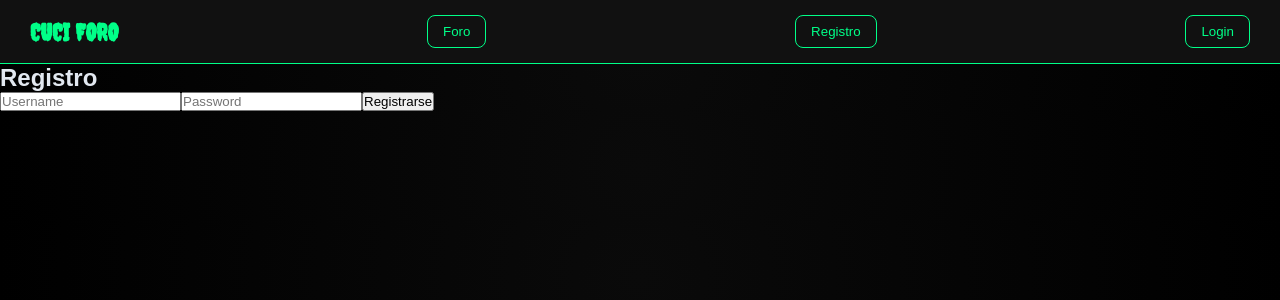
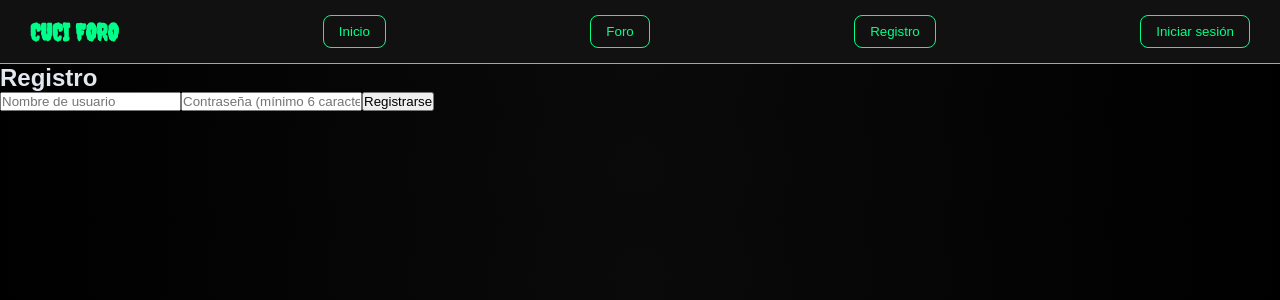
Before and after one commit to VictorioG24/CUCI-CODEBUSTERS, a React (Vite) app in the folder client/: page / in a window 1280 px wide. Both pictures are taken after a click on the button "Registro". Shown: the top 300 px of the page. Built offline with nearby package versions, Linux system fonts and the light colour scheme.

Commit message:
Actualizar inicio de sesión y navegación

```diff
--- a/client/src/App.jsx
+++ b/client/src/App.jsx
@@ -1,7 +1,7 @@
+
 import React, { useState } from "react";
 
 import Navbar from "./dlc/navbar";
-
 import Home from "./pages/home";
 import Login from "./pages/login";
 import Register from "./pages/register";
@@ -9,15 +9,27 @@ import Foro from "./pages/foro";
 import CreatePost from "./pages/createpost";
 
 export default function App() {
-
   const [page, setPage] = useState("home");
 
-  const [user, setUser] = useState(null);
+  const [user, setUser] = useState(() => {
+    const token = localStorage.getItem("token");
+    const username = localStorage.getItem("username");
+    const role = localStorage.getItem("role");
+
+    if (token && username) {
+      return { username, role };
+    }
+
+    return null;
+  });
 
   return (
     <div>
-
-      <Navbar setPage={setPage} />
+      <Navbar
+        setPage={setPage}
+        user={user}
+        setUser={setUser}
+      />
 
       {page === "home" && (
         <Home setPage={setPage} />
@@ -31,7 +43,7 @@ export default function App() {
       )}
 
       {page === "register" && (
-        <Register />
+        <Register setPage={setPage} />
       )}
 
       {page === "foro" && (
@@ -39,12 +51,8 @@ export default function App() {
       )}
 
       {page === "create" && (
-        <CreatePost
-          setPage={setPage}
-          user={user}
-        />
+        <CreatePost setPage={setPage} />
       )}
-
     </div>
   );
 }
--- a/client/src/dlc/navbar.jsx
+++ b/client/src/dlc/navbar.jsx
@@ -1,12 +1,56 @@
-export default function Navbar({ setPage }) {
+
+export default function Navbar({ setPage, user, setUser }) {
+  const cerrarSesion = () => {
+    localStorage.removeItem("token");
+    localStorage.removeItem("username");
+    localStorage.removeItem("role");
+
+    setUser(null);
+    setPage("home");
+  };
+
   return (
     <nav>
-      <h2 onClick={() => setPage("home")}>CUCI FORO</h2>
+      <h2
+        onClick={() => setPage("home")}
+        style={{ cursor: "pointer" }}
+      >
+        CUCI FORO
+      </h2>
 
+      <button onClick={() => setPage("home")}>
+        Inicio
+      </button>
 
-      <button onClick={() => setPage("foro")}>Foro</button>
-      <button onClick={() => setPage("register")}>Registro</button>
-      <button onClick={() => setPage("login")}>Login</button>
+      <button onClick={() => setPage("foro")}>
+        Foro
+      </button>
+
+      {user ? (
+        <>
+          <span>
+            Hola, {user.username}
+          </span>
+
+          <button onClick={() => setPage("create")}>
+            Crear publicación
+          </button>
+
+          <button onClick={cerrarSesion}>
+            Cerrar sesión
+          </button>
+        </>
+      ) : (
+        <>
+          <button onClick={() => setPage("register")}>
+            Registro
+          </button>
+
+          <button onClick={() => setPage("login")}>
+            Iniciar sesión
+          </button>
+        </>
+      )}
     </nav>
   );
 }
--- a/client/src/dlc/postcard.jsx
+++ b/client/src/dlc/postcard.jsx
@@ -1,23 +1,21 @@
+
 import { useState } from "react";
 
 export default function PostCard({ post }) {
+  const [showComments, setShowComments] = useState(false);
+  const [content, setContent] = useState("");
+  const [code, setCode] = useState("");
+  const [language, setLanguage] = useState("javascript");
+  const [comments, setComments] = useState(post.comments || []);
+  const [sending, setSending] = useState(false);
 
-  const [showComments, setShowComments] =
-    useState(false);
-
-  const [content, setContent] =
-    useState("");
-
-  const [code, setCode] =
-    useState("");
-
-  const [language, setLanguage] =
-    useState("javascript");
-
-  const [comments, setComments] =
-    useState(post.comments || []);
+  const token = localStorage.getItem("token");
 
   const sendComment = async () => {
+    if (!token) {
+      alert("Debes iniciar sesión para responder.");
+      return;
+    }
 
     if (!content.trim() && !code.trim()) {
       alert("Escribe un comentario o agrega código");
@@ -25,21 +23,20 @@ export default function PostCard({ post }) {
     }
 
     try {
+      setSending(true);
 
       const res = await fetch(
         `https://codebusters-api.onrender.com/posts/${post._id}/comments`,
         {
           method: "POST",
-
           headers: {
-            "Content-Type": "application/json"
+            "Content-Type": "application/json",
+            Authorization: `Bearer ${token}`
           },
-
           body: JSON.stringify({
             content,
             code,
-            language,
-            user: "Anónimo"
+            language
           })
         }
       );
@@ -47,34 +44,30 @@ export default function PostCard({ post }) {
       const updatedPost = await res.json();
 
       if (!res.ok) {
-        alert(
-          updatedPost.error ||
-          "Error al comentar"
-        );
+        alert(updatedPost.error || "Error al comentar");
+
+        if (res.status === 401) {
+          localStorage.removeItem("token");
+        }
+
         return;
       }
 
-      setComments(updatedPost.comments);
-
+      setComments(updatedPost.comments || []);
       setContent("");
       setCode("");
-
+      setLanguage("javascript");
     } catch (error) {
-
-      console.log(error);
-
+      console.error(error);
       alert("Error de conexión");
-
+    } finally {
+      setSending(false);
     }
   };
 
   return (
-
     <div className="card">
-
-      <h3>
-        {post.title}
-      </h3>
+      <h3>{post.title}</h3>
 
       <p className="post-user">
         👤 {post.user || "Anónimo"}
@@ -88,178 +81,112 @@ export default function PostCard({ post }) {
 
       {post.code && (
         <div className="code-container">
-
           <div className="code-header">
-
-            <span>
-              {post.language || "javascript"}
-            </span>
+            <span>{post.language || "javascript"}</span>
 
             <button
               onClick={() =>
-                navigator.clipboard.writeText(
-                  post.code
-                )
+                navigator.clipboard.writeText(post.code)
               }
             >
               Copiar
             </button>
-
           </div>
 
           <pre>
-            <code>
-              {post.code}
-            </code>
+            <code>{post.code}</code>
           </pre>
-
         </div>
       )}
 
       <div className="post-actions">
-
-        <button
-          onClick={() =>
-            setShowComments(!showComments)
-          }
-        >
+        <button onClick={() => setShowComments(!showComments)}>
           {comments.length} respuestas
         </button>
-
       </div>
 
       {showComments && (
-
         <div className="comments-section">
-
-          <h4>
-            Respuestas
-          </h4>
+          <h4>Respuestas</h4>
 
           {comments.map((comment, index) => (
-
             <div
               className="comment"
               key={comment._id || index}
             >
-
               <strong>
                 👤 {comment.user || "Anónimo"}
               </strong>
 
-              {comment.content && (
-                <p>
-                  {comment.content}
-                </p>
-              )}
+              {comment.content && <p>{comment.content}</p>}
 
               {comment.code && (
-
                 <div className="code-container">
-
                   <div className="code-header">
-
-                    <span>
-                      {comment.language ||
-                        "javascript"}
-                    </span>
+                    <span>{comment.language || "javascript"}</span>
 
                     <button
                       onClick={() =>
-                        navigator.clipboard.writeText(
-                          comment.code
-                        )
+                        navigator.clipboard.writeText(comment.code)
                       }
                     >
                       Copiar
                     </button>
-
                   </div>
 
                   <pre>
-                    <code>
-                      {comment.code}
-                    </code>
+                    <code>{comment.code}</code>
                   </pre>
-
                 </div>
-
               )}
-
             </div>
-
           ))}
 
+          {!token ? (
+            <div className="comment-login-message">
+              <p>¿Quieres participar en la conversación?</p>
+              <p>Inicia sesión para publicar una respuesta.</p>
+            </div>
+          ) : (
             <div className="comment-form">
-
               <textarea
                 placeholder="Escribe tu respuesta..."
                 value={content}
-              onChange={(e) =>
-                setContent(e.target.value)
-              }
+                onChange={(e) => setContent(e.target.value)}
               />
 
               <select
                 value={language}
-              onChange={(e) =>
-                setLanguage(e.target.value)
-              }
+                onChange={(e) => setLanguage(e.target.value)}
               >
-
-              <option value="javascript">
-                JavaScript
-              </option>
-
-              <option value="python">
-                Python
-              </option>
-
-              <option value="java">
-                Java
-              </option>
-
-              <option value="cpp">
-                C++
-              </option>
-
-              <option value="html">
-                HTML
-              </option>
-
-              <option value="css">
-                CSS
-              </option>
-
-              <option value="sql">
-                SQL
-              </option>
-
+                <option value="javascript">JavaScript</option>
+                <option value="python">Python</option>
+                <option value="java">Java</option>
+                <option value="cpp">C++</option>
+                <option value="html">HTML</option>
+                <option value="css">CSS</option>
+                <option value="sql">SQL</option>
               </select>
 
               <textarea
                 className="code-editor"
                 placeholder="Pega código aquí si quieres..."
                 value={code}
-              onChange={(e) =>
-                setCode(e.target.value)
-              }
+                onChange={(e) => setCode(e.target.value)}
                 spellCheck="false"
               />
 
               <button
                 className="btn"
                 onClick={sendComment}
+                disabled={sending}
               >
-              Responder
+                {sending ? "Enviando..." : "Responder"}
               </button>
-
             </div>
-
+          )}
         </div>
-
       )}
-
     </div>
   );
 }
--- a/client/src/pages/login.jsx
+++ b/client/src/pages/login.jsx
@@ -1,50 +1,95 @@
+
 import React, { useState } from "react";
 
-export default function Login() {
+export default function Login({ setUser, setPage }) {
   const [username, setUsername] = useState("");
   const [password, setPassword] = useState("");
+  const [loading, setLoading] = useState(false);
 
   const login = async () => {
+    if (!username.trim() || !password) {
+      alert("Ingresa tu usuario y contraseña");
+      return;
+    }
+
     try {
-      const res = await fetch("https://codebusters-api.onrender.com/login", {
-        method: "POST",
-        headers: {
-          "Content-Type": "application/json"
-        },
-        body: JSON.stringify({ username, password })
-      });
+      setLoading(true);
+
+      const res = await fetch(
+        "https://codebusters-api.onrender.com/login",
+        {
+          method: "POST",
+          headers: {
+            "Content-Type": "application/json"
+          },
+          body: JSON.stringify({
+            username: username.trim(),
+            password
+          })
+        }
+      );
 
       const data = await res.json();
 
-      if (res.ok) {
-        localStorage.setItem("token", data.token);
-        alert("Login exitoso");
-      } else {
-        alert(data.error);
+      if (!res.ok) {
+        alert(data.error || "No se pudo iniciar sesión");
+        return;
       }
 
+      if (!data.token) {
+        alert("El servidor no devolvió un token válido");
+        return;
+      }
+
+      const loggedUser = {
+        username: data.username || username.trim(),
+        role: data.role || "usuario"
+      };
+
+      localStorage.setItem("token", data.token);
+      localStorage.setItem("username", loggedUser.username);
+      localStorage.setItem("role", loggedUser.role);
+
+      setUser(loggedUser);
+
+      alert("¡Bienvenido a CodeBusters!");
+      setPage("foro");
     } catch (error) {
-      console.log(error);
-      alert("Error de conexión");
+      console.error("Error al iniciar sesión:", error);
+      alert("Error de conexión con el servidor");
+    } finally {
+      setLoading(false);
     }
   };
 
   return (
     <div>
-      <h2>Login</h2>
+      <h2>Iniciar sesión</h2>
 
       <input
-        placeholder="Username"
-        onChange={e => setUsername(e.target.value)}
+        type="text"
+        placeholder="Nombre de usuario"
+        value={username}
+        autoComplete="username"
+        onChange={(e) => setUsername(e.target.value)}
       />
 
       <input
         type="password"
-        placeholder="Password"
-        onChange={e => setPassword(e.target.value)}
+        placeholder="Contraseña"
+        value={password}
+        autoComplete="current-password"
+        onChange={(e) => setPassword(e.target.value)}
+        onKeyDown={(e) => {
+          if (e.key === "Enter" && !loading) {
+            login();
+          }
+        }}
       />
 
-      <button onClick={login}>Ingresar</button>
+      <button onClick={login} disabled={loading}>
+        {loading ? "Ingresando..." : "Ingresar"}
+      </button>
     </div>
   );
 }
--- a/client/src/pages/register.jsx
+++ b/client/src/pages/register.jsx
@@ -1,31 +1,55 @@
+
 import React, { useState } from "react";
 
-export default function Register() {
+export default function Register({ setPage }) {
   const [username, setUsername] = useState("");
   const [password, setPassword] = useState("");
+  const [loading, setLoading] = useState(false);
 
   const register = async () => {
+    const nombre = username.trim();
+
+    if (!nombre || !password.trim()) {
+      alert("Completa el usuario y la contraseña.");
+      return;
+    }
+
+    if (password.length < 6) {
+      alert("La contraseña debe tener al menos 6 caracteres.");
+      return;
+    }
+
     try {
-      const res = await fetch("https://codebusters-api.onrender.com/register", {
-        method: "POST",
-        headers: {
-          "Content-Type": "application/json"
-        },
-        body: JSON.stringify({ username, password })
-      });
+      setLoading(true);
+
+      const res = await fetch(
+        "https://codebusters-api.onrender.com/register",
+        {
+          method: "POST",
+          headers: {
+            "Content-Type": "application/json"
+          },
+          body: JSON.stringify({
+            username: nombre,
+            password
+          })
+        }
+      );
 
       const data = await res.json();
-      console.log(data);
 
-      if (res.ok) {
-        alert("Usuario creado exitosamente");
-      } else {
-        alert(data.error);
+      if (!res.ok) {
+        alert(data.error || "No se pudo crear la cuenta.");
+        return;
       }
 
+      alert("¡Cuenta creada! Ahora inicia sesión.");
+      setPage("login");
     } catch (error) {
-      console.log(error);
-      alert("Error de conexión");
+      console.error("Error al registrarse:", error);
+      alert("No se pudo conectar con el servidor.");
+    } finally {
+      setLoading(false);
     }
   };
 
@@ -34,17 +58,29 @@ export default function Register() {
       <h2>Registro</h2>
 
       <input
-        placeholder="Username"
-        onChange={e => setUsername(e.target.value)}
+        type="text"
+        placeholder="Nombre de usuario"
+        value={username}
+        onChange={(e) => setUsername(e.target.value)}
+        autoComplete="username"
       />
 
       <input
         type="password"
-        placeholder="Password"
-        onChange={e => setPassword(e.target.value)}
+        placeholder="Contraseña (mínimo 6 caracteres)"
+        value={password}
+        onChange={(e) => setPassword(e.target.value)}
+        autoComplete="new-password"
+        onKeyDown={(e) => {
+          if (e.key === "Enter" && !loading) {
+            register();
+          }
+        }}
       />
 
-      <button onClick={register}>Registrarse</button>
+      <button onClick={register} disabled={loading}>
+        {loading ? "Creando cuenta..." : "Registrarse"}
+      </button>
     </div>
   );
 }
```
Also changed, not shown: client/src/pages/createpost.jsx (+34 -72 lines). Lines whose indentation alone changed are shown as unchanged.
